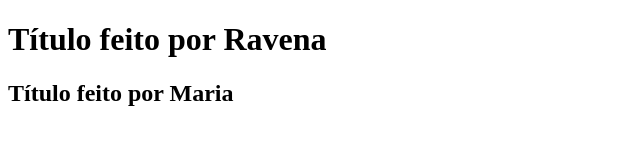
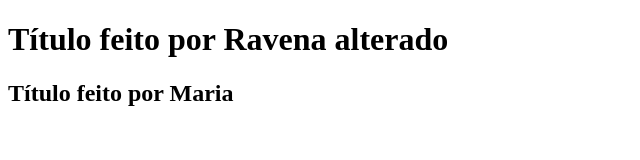
Before and after one commit to Ravena05/aula-git-essencial, a plain HTML site: page index.html in a window 1280 px wide. Shown: the whole page, without its empty margins (0-640 px from the left). Drawn offline with Linux system fonts and the light colour scheme.

Commit message:
Título 1 alterado por Ravena

```diff
--- a/index.html
+++ b/index.html
@@ -6,7 +6,7 @@
     <title>Git e Github</title>
 </head>
 <body>
-   <h1>Título feito por Ravena</h1>
+   <h1>Título feito por Ravena alterado</h1>
     <h2>Título feito por Maria</h2>
 </body>
 </html>
```
